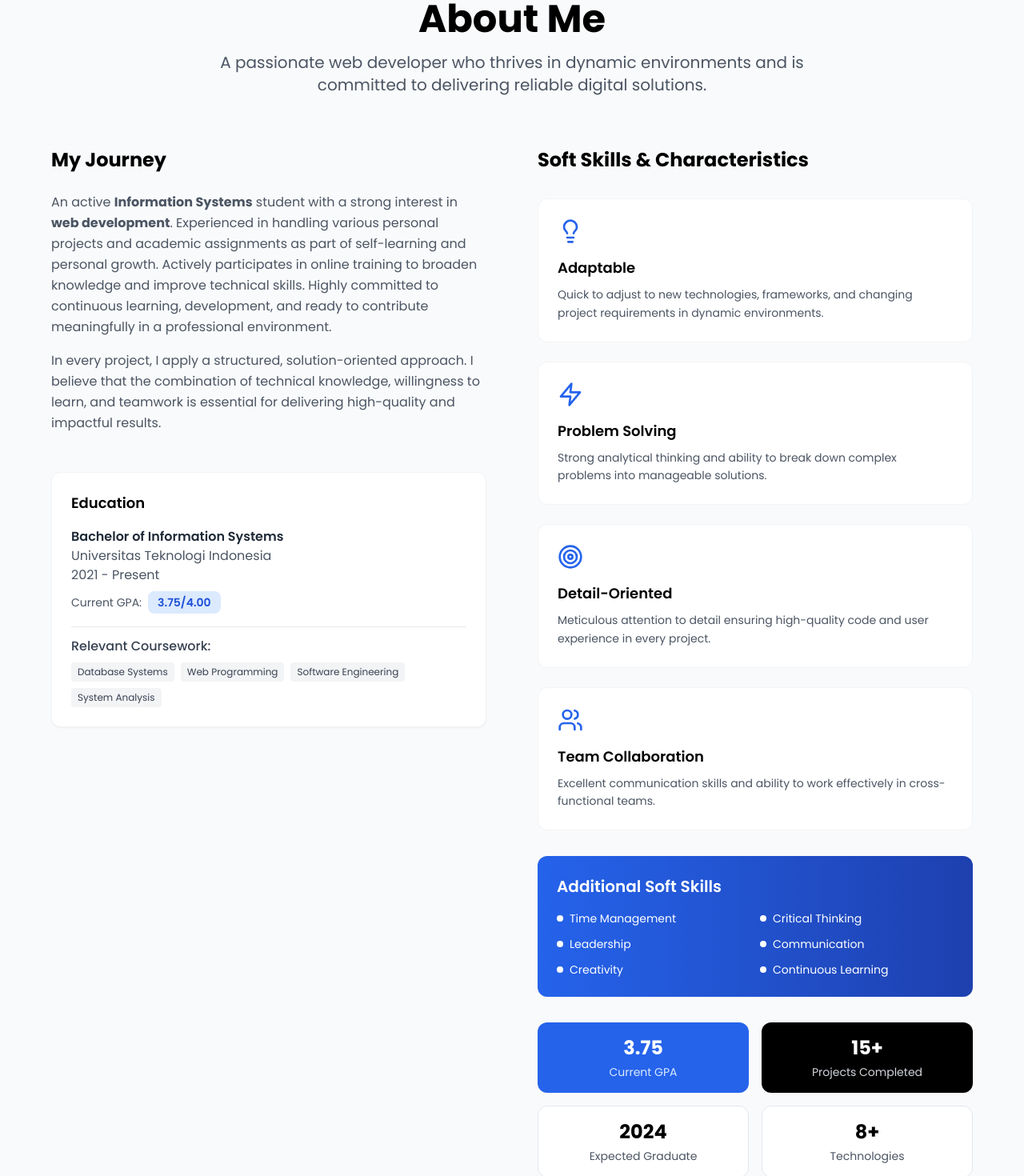
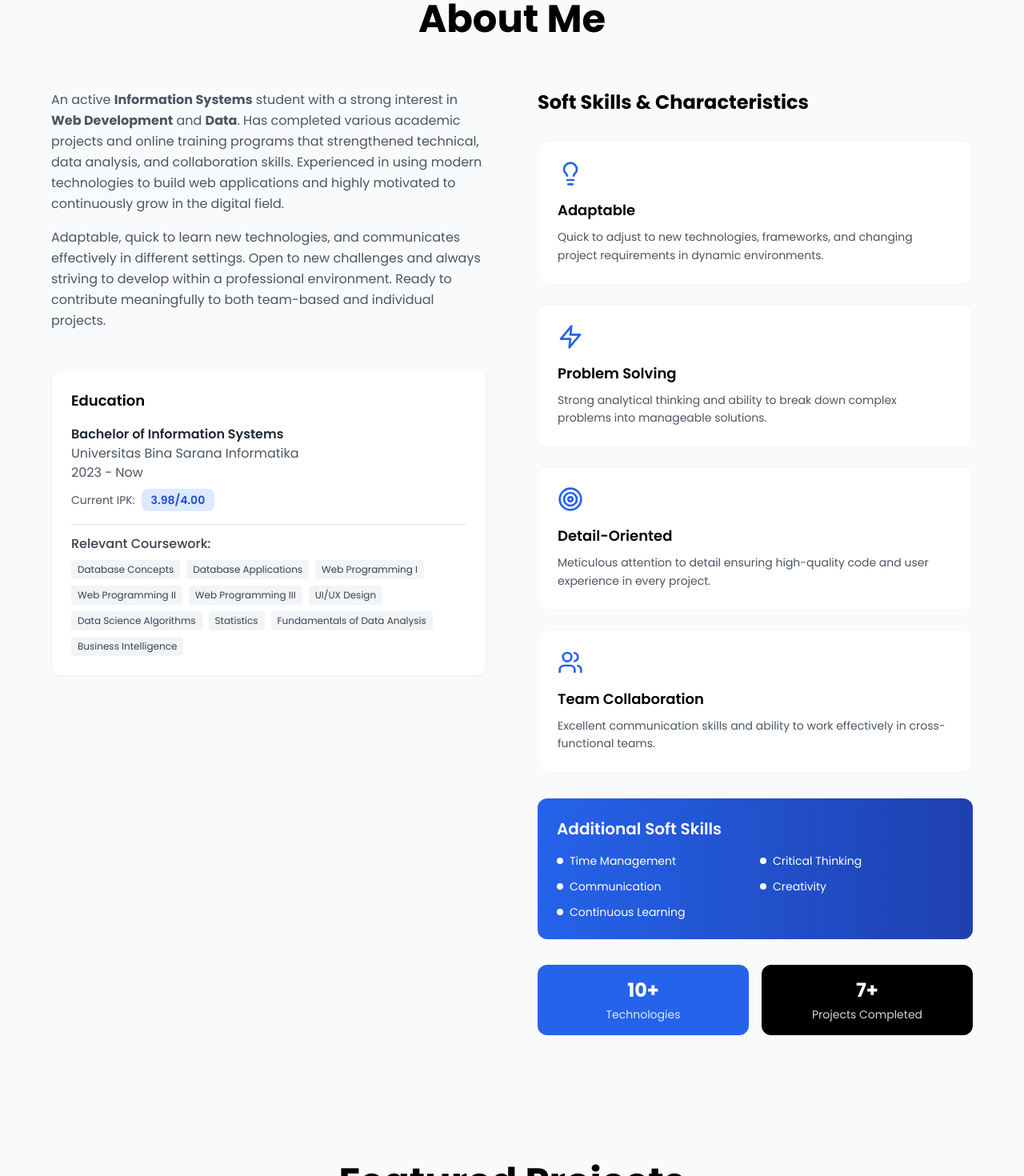
Before and after one commit to adejui/portofolio, a React (Vite) app: page / in a window 1280 px wide. Shown: the part 880-2350 px from the top of the page at 80% size. Built offline with nearby package versions, Linux system fonts and the light colour scheme.

Commit message:
style: improve styling of About section

```diff
--- a/index.html
+++ b/index.html
@@ -1,28 +1,40 @@
-<!doctype html>
+<!DOCTYPE html>
 <html lang="en">
     <head>
         <meta charset="UTF-8" />
         <link rel="icon" type="image/svg+xml" href="/vite.svg" />
         <meta name="viewport" content="width=device-width, initial-scale=1.0" />
-    <title>John Developer - Web Developer Portfolio</title>
-    <meta name="description" content="Professional web developer portfolio showcasing modern, reliable digital solutions. Specializing in React JS, Laravel, TailwindCSS, and full-stack development.">
-    <meta name="keywords" content="web developer, portfolio, react js, laravel, tailwindcss, javascript, php, mysql, full stack developer, frontend, backend">
-    <meta name="author" content="John Developer">
+        <title>Ade Jui Nurrochim - Portfolio</title>
+        <meta
+            name="description"
+            content="Professional web developer portfolio showcasing modern, reliable digital solutions. Specializing in React JS, Laravel, TailwindCSS, and full-stack development."
+        />
+        <meta
+            name="keywords"
+            content="web developer, portfolio, react js, laravel, tailwindcss, javascript, php, mysql, full stack developer, frontend, backend"
+        />
+        <meta name="author" content="John Developer" />
 
         <!-- Open Graph Meta Tags -->
-    <meta property="og:title" content="John Developer - Web Developer Portfolio">
-    <meta property="og:description" content="Adaptable web developer creating reliable digital solutions in dynamic environments. View my projects and skills.">
-    <meta property="og:type" content="website">
-    <meta property="og:url" content="https://johndeveloper.com">
+        <meta property="og:title" content="John Developer - Web Developer Portfolio" />
+        <meta
+            property="og:description"
+            content="Adaptable web developer creating reliable digital solutions in dynamic environments. View my projects and skills."
+        />
+        <meta property="og:type" content="website" />
+        <meta property="og:url" content="https://johndeveloper.com" />
 
         <!-- Twitter Card Meta Tags -->
-    <meta name="twitter:card" content="summary_large_image">
-    <meta name="twitter:title" content="John Developer - Web Developer">
-    <meta name="twitter:description" content="Web Developer | React JS | Laravel | Creating Reliable Digital Solutions">
+        <meta name="twitter:card" content="summary_large_image" />
+        <meta name="twitter:title" content="John Developer - Web Developer" />
+        <meta
+            name="twitter:description"
+            content="Web Developer | React JS | Laravel | Creating Reliable Digital Solutions"
+        />
 
         <!-- Preconnect for performance -->
-    <link rel="preconnect" href="https://fonts.googleapis.com">
-    <link rel="preconnect" href="https://fonts.gstatic.com" crossorigin>
+        <link rel="preconnect" href="https://fonts.googleapis.com" />
+        <link rel="preconnect" href="https://fonts.gstatic.com" crossorigin />
     </head>
     <body>
         <div id="root"></div>
--- a/src/components/About.tsx
+++ b/src/components/About.tsx
@@ -1,6 +1,6 @@
-import React from 'react';
-import { Lightbulb, Target, Users, Zap, Code, Database, Palette, GitBranch } from 'lucide-react';
-import { useScrollAnimation } from '../hooks/useScrollAnimation';
+import React from "react";
+import { Lightbulb, Target, Users, Zap, Code, Database, Palette, GitBranch } from "lucide-react";
+import { useScrollAnimation } from "../hooks/useScrollAnimation";
 
 const About = () => {
     const [headerRef, headerVisible] = useScrollAnimation();
@@ -11,23 +11,26 @@ const About = () => {
         {
             icon: <Lightbulb className="w-8 h-8" />,
             title: "Adaptable",
-      description: "Quick to adjust to new technologies, frameworks, and changing project requirements in dynamic environments."
+            description:
+                "Quick to adjust to new technologies, frameworks, and changing project requirements in dynamic environments.",
         },
         {
             icon: <Zap className="w-8 h-8" />,
             title: "Flexible",
-      description: "Comfortable working across different tech stacks and adapting development approaches based on project needs."
+            description:
+                "Comfortable working across different tech stacks and adapting development approaches based on project needs.",
         },
         {
             icon: <Target className="w-8 h-8" />,
             title: "Solution-Focused",
-      description: "Dedicated to creating reliable digital solutions that solve real-world problems effectively."
+            description: "Dedicated to creating reliable digital solutions that solve real-world problems effectively.",
         },
         {
             icon: <Users className="w-8 h-8" />,
             title: "Collaborative",
-      description: "Strong team player with excellent communication skills and ability to work in cross-functional teams."
-    }
+            description:
+                "Strong team player with excellent communication skills and ability to work in cross-functional teams.",
+        },
     ];
 
     return (
@@ -38,18 +41,14 @@ const About = () => {
                     <div
                         ref={headerRef}
                         className={`text-center mb-16 transition-all duration-1000 ease-out ${
-              headerVisible
-                ? 'opacity-100 translate-y-0'
-                : 'opacity-0 translate-y-8'
+                            headerVisible ? "opacity-100 translate-y-0" : "opacity-0 translate-y-8"
                         }`}
                     >
-            <h2 className="text-4xl md:text-5xl font-bold text-black mb-4">
-              About Me
-            </h2>
-            <p className="text-xl text-gray-600 max-w-3xl mx-auto">
-              A passionate web developer who thrives in dynamic environments and
-              is committed to delivering reliable digital solutions.
-            </p>
+                        <h2 className="text-4xl md:text-5xl font-bold text-black mb-4">About Me</h2>
+                        {/* <p className="text-xl text-gray-600 max-w-3xl mx-auto">
+                            A passionate web developer who thrives in dynamic environments and is committed to
+                            delivering reliable digital solutions.
+                        </p> */}
                     </div>
 
                     <div className="grid lg:grid-cols-2 gap-16 items-start">
@@ -57,19 +56,25 @@ const About = () => {
                         <div
                             ref={leftRef}
                             className={`transition-all duration-1000 ease-out delay-200 ${
-                leftVisible
-                  ? 'opacity-100 translate-y-0'
-                  : 'opacity-0 translate-y-8'
+                                leftVisible ? "opacity-100 translate-y-0" : "opacity-0 translate-y-8"
                             }`}
                         >
                             <div className="mb-12">
-                <h3 className="text-2xl font-bold text-black mb-6">My Journey</h3>
+                                {/* <h3 className="text-2xl font-bold text-black mb-6">My Journey</h3> */}
                                 <div className="space-y-4 text-gray-600 leading-relaxed">
                                     <p>
-                    An active <strong>Information Systems</strong> student with a strong interest in <strong>web development</strong>. Experienced in handling various personal projects and academic assignments as part of self-learning and personal growth. Actively participates in online training to broaden knowledge and improve technical skills. Highly committed to continuous learning, development, and ready to contribute meaningfully in a professional environment.
+                                        An active <strong>Information Systems</strong> student with a strong interest in
+                                        <strong> Web Development</strong> and <strong>Data</strong>. Has completed
+                                        various academic projects and online training programs that strengthened
+                                        technical, data analysis, and collaboration skills. Experienced in using modern
+                                        technologies to build web applications and highly motivated to continuously grow
+                                        in the digital field.
                                     </p>
                                     <p>
-                  In every project, I apply a structured, solution-oriented approach. I believe that the combination of technical knowledge, willingness to learn, and teamwork is essential for delivering high-quality and impactful results.
+                                        Adaptable, quick to learn new technologies, and communicates effectively in
+                                        different settings. Open to new challenges and always striving to develop within
+                                        a professional environment. Ready to contribute meaningfully to both team-based
+                                        and individual projects.
                                     </p>
                                 </div>
                             </div>
@@ -80,20 +85,48 @@ const About = () => {
                                 <div className="space-y-4">
                                     <div>
                                         <h5 className="font-semibold text-gray-800">Bachelor of Information Systems</h5>
-                    <p className="text-gray-600">Universitas Teknologi Indonesia</p>
-                    <p className="text-gray-600">2021 - Present</p>
+                                        <p className="text-gray-600">Universitas Bina Sarana Informatika</p>
+                                        <p className="text-gray-600">2023 - Now</p>
                                         <div className="flex items-center space-x-2 mt-2">
-                      <span className="text-sm text-gray-600">Current GPA:</span>
-                      <span className="px-3 py-1 bg-blue-100 text-blue-700 rounded-lg text-sm font-semibold">3.75/4.00</span>
+                                            <span className="text-sm text-gray-600">Current IPK:</span>
+                                            <span className="px-3 py-1 bg-blue-100 text-blue-700 rounded-lg text-sm font-semibold">
+                                                3.98/4.00
+                                            </span>
                                         </div>
                                     </div>
                                     <div className="pt-3 border-t border-gray-200">
                                         <h6 className="font-medium text-gray-700 mb-2">Relevant Coursework:</h6>
                                         <div className="flex flex-wrap gap-2">
-                      <span className="px-2 py-1 bg-gray-100 text-gray-700 rounded text-xs">Database Systems</span>
-                      <span className="px-2 py-1 bg-gray-100 text-gray-700 rounded text-xs">Web Programming</span>
-                      <span className="px-2 py-1 bg-gray-100 text-gray-700 rounded text-xs">Software Engineering</span>
-                      <span className="px-2 py-1 bg-gray-100 text-gray-700 rounded text-xs">System Analysis</span>
+                                            <span className="px-2 py-1 bg-gray-100 text-gray-700 rounded text-xs">
+                                                Database Concepts
+                                            </span>
+                                            <span className="px-2 py-1 bg-gray-100 text-gray-700 rounded text-xs">
+                                                Database Applications
+                                            </span>
+                                            <span className="px-2 py-1 bg-gray-100 text-gray-700 rounded text-xs">
+                                                Web Programming I
+                                            </span>
+                                            <span className="px-2 py-1 bg-gray-100 text-gray-700 rounded text-xs">
+                                                Web Programming II
+                                            </span>
+                                            <span className="px-2 py-1 bg-gray-100 text-gray-700 rounded text-xs">
+                                                Web Programming III
+                                            </span>
+                                            <span className="px-2 py-1 bg-gray-100 text-gray-700 rounded text-xs">
+                                                UI/UX Design
+                                            </span>
+                                            <span className="px-2 py-1 bg-gray-100 text-gray-700 rounded text-xs">
+                                                Data Science Algorithms
+                                            </span>
+                                            <span className="px-2 py-1 bg-gray-100 text-gray-700 rounded text-xs">
+                                               Statistics
+                                            </span>
+                                            <span className="px-2 py-1 bg-gray-100 text-gray-700 rounded text-xs">
+                                               Fundamentals of Data Analysis
+                                            </span>
+                                            <span className="px-2 py-1 bg-gray-100 text-gray-700 rounded text-xs">
+                                               Business Intelligence
+                                            </span>
                                         </div>
                                     </div>
                                 </div>
@@ -104,9 +137,7 @@ const About = () => {
                         <div
                             ref={rightRef}
                             className={`transition-all duration-1000 ease-out delay-400 ${
-                rightVisible
-                  ? 'opacity-100 translate-y-0'
-                  : 'opacity-0 translate-y-8'
+                                rightVisible ? "opacity-100 translate-y-0" : "opacity-0 translate-y-8"
                             }`}
                         >
                             <h3 className="text-2xl font-bold text-black mb-8">Soft Skills & Characteristics</h3>
@@ -116,23 +147,27 @@ const About = () => {
                                     {
                                         icon: <Lightbulb className="w-8 h-8" />,
                                         title: "Adaptable",
-                    description: "Quick to adjust to new technologies, frameworks, and changing project requirements in dynamic environments."
+                                        description:
+                                            "Quick to adjust to new technologies, frameworks, and changing project requirements in dynamic environments.",
                                     },
                                     {
                                         icon: <Zap className="w-8 h-8" />,
                                         title: "Problem Solving",
-                    description: "Strong analytical thinking and ability to break down complex problems into manageable solutions."
+                                        description:
+                                            "Strong analytical thinking and ability to break down complex problems into manageable solutions.",
                                     },
                                     {
                                         icon: <Target className="w-8 h-8" />,
                                         title: "Detail-Oriented",
-                    description: "Meticulous attention to detail ensuring high-quality code and user experience in every project."
+                                        description:
+                                            "Meticulous attention to detail ensuring high-quality code and user experience in every project.",
                                     },
                                     {
                                         icon: <Users className="w-8 h-8" />,
                                         title: "Team Collaboration",
-                    description: "Excellent communication skills and ability to work effectively in cross-functional teams."
-                  }
+                                        description:
+                                            "Excellent communication skills and ability to work effectively in cross-functional teams.",
+                                    },
                                 ].map((char, index) => (
                                     <div
                                         key={index}
@@ -141,12 +176,8 @@ const About = () => {
                                         <div className="text-blue-600 mb-4 group-hover:text-blue-700 transition-colors duration-300">
                                             {char.icon}
                                         </div>
-                    <h4 className="text-lg font-semibold text-black mb-2">
-                      {char.title}
-                    </h4>
-                    <p className="text-gray-600 text-sm leading-relaxed">
-                      {char.description}
-                    </p>
+                                        <h4 className="text-lg font-semibold text-black mb-2">{char.title}</h4>
+                                        <p className="text-gray-600 text-sm leading-relaxed">{char.description}</p>
                                     </div>
                                 ))}
                             </div>
@@ -163,10 +194,10 @@ const About = () => {
                                         <div className="w-2 h-2 bg-white rounded-full"></div>
                                         <span>Critical Thinking</span>
                                     </div>
-                  <div className="flex items-center space-x-2">
+                                    {/* <div className="flex items-center space-x-2">
                                         <div className="w-2 h-2 bg-white rounded-full"></div>
                                         <span>Leadership</span>
-                  </div>
+                                    </div> */}
                                     <div className="flex items-center space-x-2">
                                         <div className="w-2 h-2 bg-white rounded-full"></div>
                                         <span>Communication</span>
@@ -185,35 +216,33 @@ const About = () => {
                             {/* Quick Stats */}
                             <div className="mt-8 grid grid-cols-2 gap-4">
                                 <div className="text-center p-4 bg-blue-600 text-white rounded-xl">
-                  <div className="text-2xl font-bold mb-1">3.75</div>
-                  <div className="text-blue-100 text-sm">Current GPA</div>
+                                    <div className="text-2xl font-bold mb-1">10+</div>
+                                    <div className="text-blue-100 text-sm">Technologies</div>
                                 </div>
                                 <div className="text-center p-4 bg-black text-white rounded-xl">
-                  <div className="text-2xl font-bold mb-1">15+</div>
+                                    <div className="text-2xl font-bold mb-1">7+</div>
                                     <div className="text-gray-300 text-sm">Projects Completed</div>
                                 </div>
-                <div className="text-center p-4 bg-white border border-gray-200 rounded-xl">
+                                {/* <div className="text-center p-4 bg-white border border-gray-200 rounded-xl">
                                     <div className="text-2xl font-bold mb-1 text-black">2024</div>
                                     <div className="text-gray-600 text-sm">Expected Graduate</div>
                                 </div>
                                 <div className="text-center p-4 bg-white border border-gray-200 rounded-xl">
                                     <div className="text-2xl font-bold mb-1 text-black">8+</div>
                                     <div className="text-gray-600 text-sm">Technologies</div>
-                </div>
+                                </div> */}
                             </div>
 
                             {/* Current Focus */}
-              <div className="mt-8 p-6 bg-gradient-to-r from-blue-600 to-blue-800 rounded-xl text-white">
-                <h4 className="text-xl font-semibold mb-4">
-                  Current Focus
-                </h4>
+                            {/* <div className="mt-8 p-6 bg-gradient-to-r from-blue-600 to-blue-800 rounded-xl text-white">
+                                <h4 className="text-xl font-semibold mb-4">Current Focus</h4>
                                 <div className="space-y-2 text-sm">
                                     <p>🚀 Building modern web applications with React & Laravel</p>
                                     <p>📚 Completing final year Information Systems studies</p>
                                     <p>🔧 Mastering full-stack development best practices</p>
                                     <p>💼 Seeking internship and entry-level opportunities</p>
                                 </div>
-              </div>
+                            </div> */}
                         </div>
                     </div>
                 </div>
```
Lines whose indentation alone changed are shown as unchanged.
